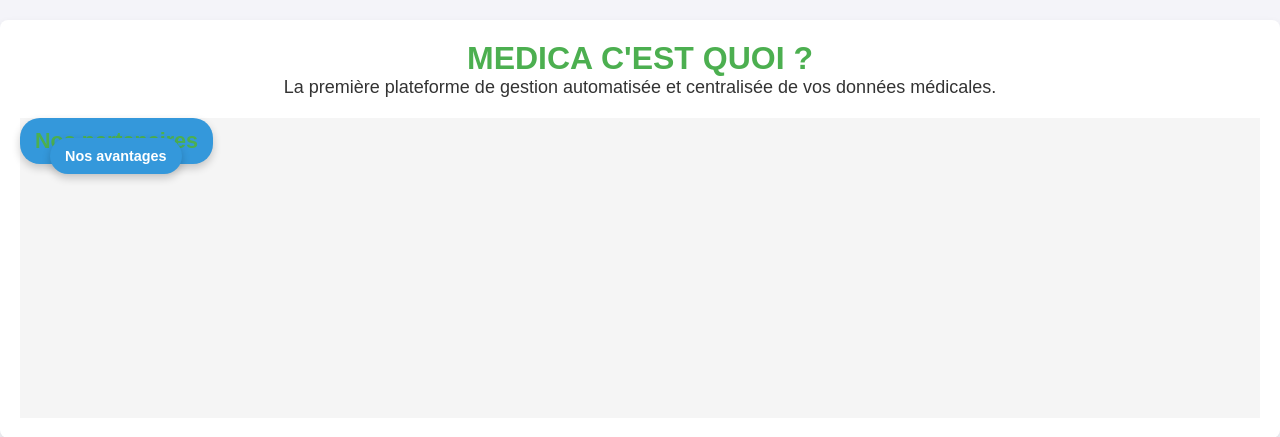
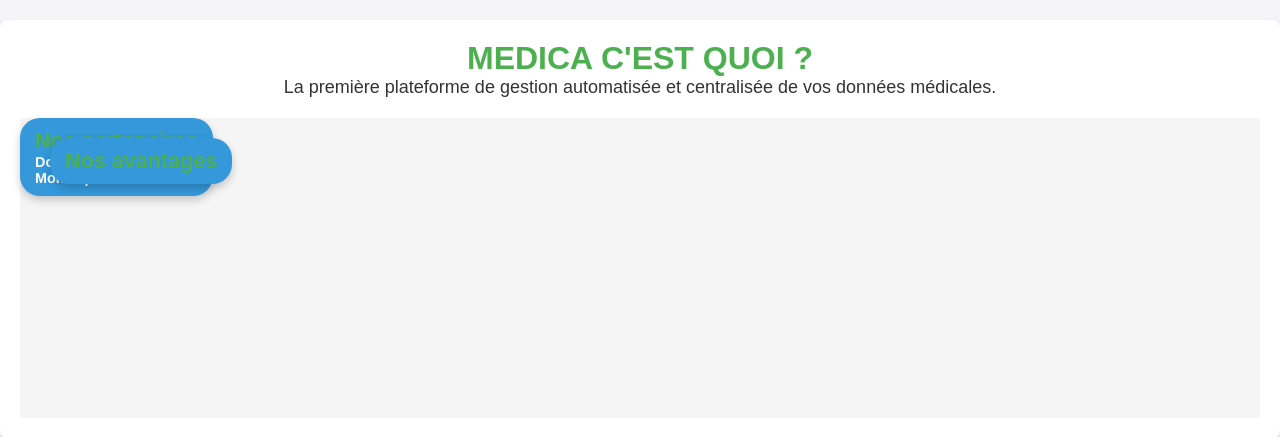
Before and after one commit to Paul-Passeron/ChallengeEntreprendre, a Flask app: template src/templates/index.html in a window 1280 px wide. Shown: the part 115-552 px from the top of the page. Run offline with Flask 3, Linux system fonts and the light colour scheme; the template is opened without the code that fills it, so the values that code supplies are empty.

Commit message:
added list in index

```diff
--- a/src/templates/index.html
+++ b/src/templates/index.html
@@ -9,9 +9,15 @@
 <div class="container">
   <div class="pastille">
     <h2>Nos partenaires</h2>
+    <ul>
+      Doctolib
+    </ul>
+    <ul>
+      Mon espace santé
+    </ul>
   </div>
   <div class="pastille">
-    Nos avantages
+    <h2>Nos avantages</h2>
   </div>
 </div>
 {% endblock %}
```
